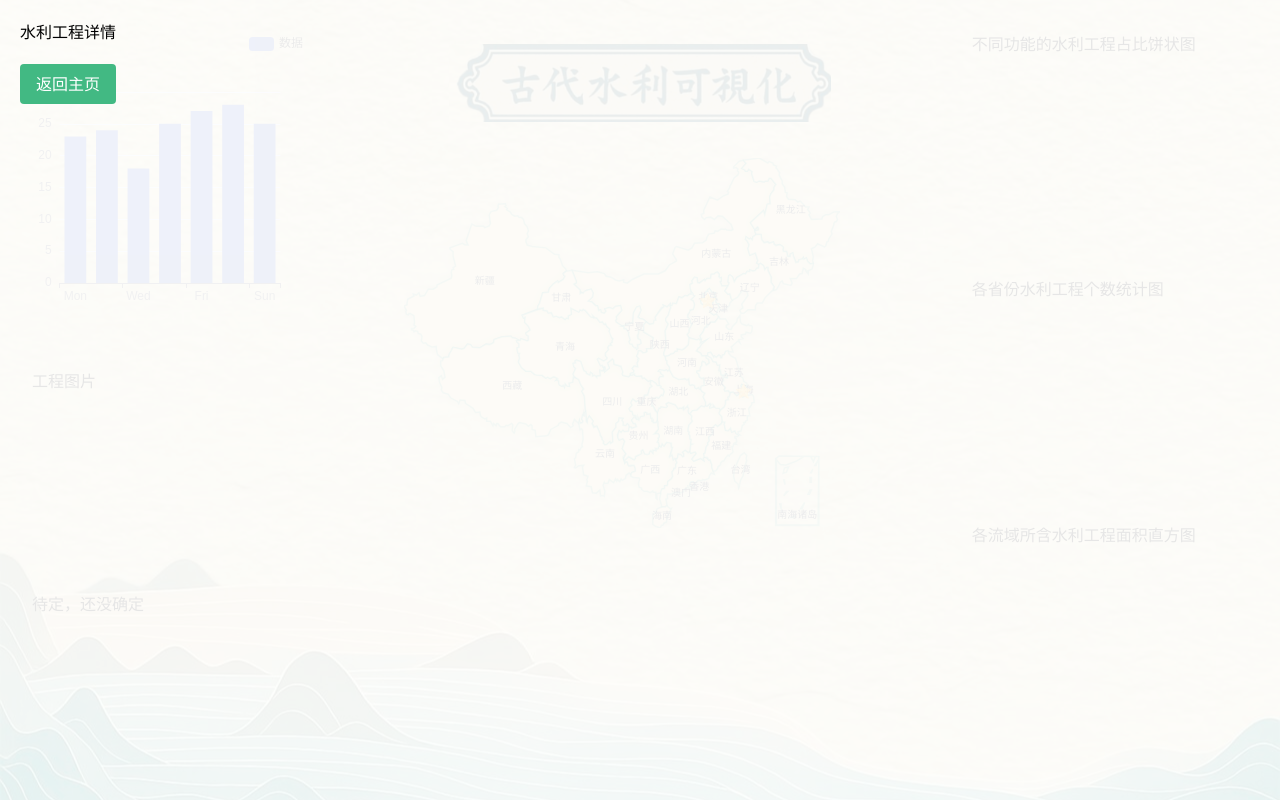
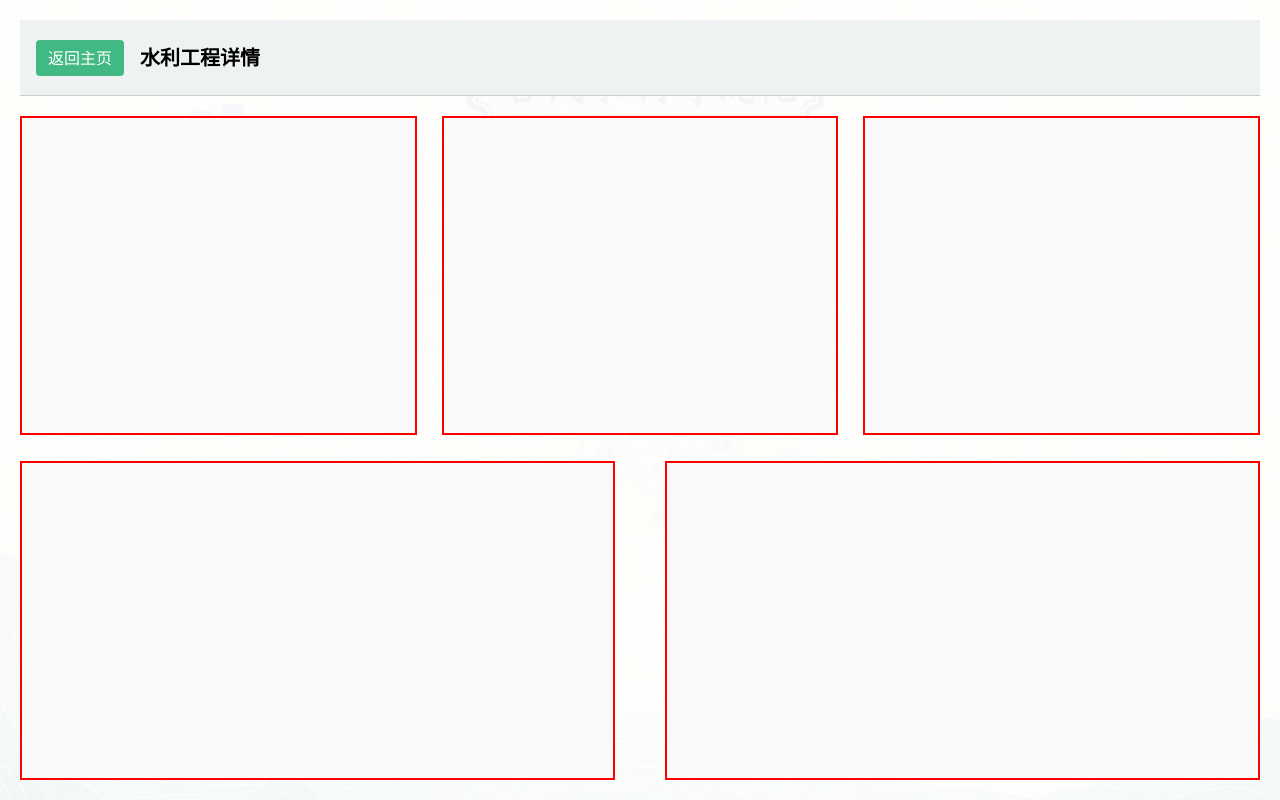
Before and after one commit to Huaixu129/-, a Vue app: page /detail in a window 1280 px wide. Built offline with nearby package versions, Linux system fonts and the light colour scheme.

Commit message:
二级页面初布局

```diff
--- a/src/components/Detail.vue
+++ b/src/components/Detail.vue
@@ -1,9 +1,26 @@
 <template>
   <div class="detail-container">
-    <!-- 添加更多内容测试 -->
-    <h1>{{ $route.query.province }}水利工程详情</h1>
-    <button @click="goBack" class="back-button">返回主页</button>
-    <!-- 可以添加更多内容 -->
+    <!-- 顶部标题栏 -->
+    <div class="title-bar flex items-center px-4">
+      <button @click="goBack" class="back-button mr-4">返回主页</button>
+      <h1 class="text-xl font-bold">{{ $route.query.province }} 水利工程详情</h1>
+    </div>
+
+    <!-- 下方五格区域 -->
+    <div class="content-area flex flex-col justify-between h-[90%]">
+      <!-- 上三格 -->
+      <div class="flex justify-between h-[48%]">
+        <div class="box w-[32%]"></div>
+        <div class="box w-[32%]"></div>
+        <div class="box w-[32%]"></div>
+      </div>
+
+      <!-- 下两格 -->
+      <div class="flex justify-between h-[48%]">
+        <div class="box w-[48%]"></div>
+        <div class="box w-[48%]"></div>
+      </div>
+    </div>
   </div>
 </template>
 
@@ -28,22 +45,41 @@
   left: 0;
   width: 100%;
   height: 100%;
-  background: rgba(255,255,255,0.9);
+  background: rgba(255, 255, 255, 0.95);
   z-index: 100;
   padding: 20px;
+  box-sizing: border-box;
+  display: flex;
+  flex-direction: column;
+}
+
+.title-bar {
+  height: 10%;
+  background-color: #eef2f3;
+  border-bottom: 1px solid #ccc;
 }
 
 .back-button {
-  padding: 8px 16px;
+  padding: 6px 12px;
   background: #42b983;
   color: white;
   border: none;
   border-radius: 4px;
   cursor: pointer;
-  margin-top: 20px;
 }
 
 .back-button:hover {
   background: #3aa876;
 }
+
+.content-area {
+  height: 90%;
+  padding-top: 20px;
+}
+
+.box {
+  height: 100%;
+  border: 2px solid red;
+  background-color: #f9f9f9;
+}
 </style>
```
